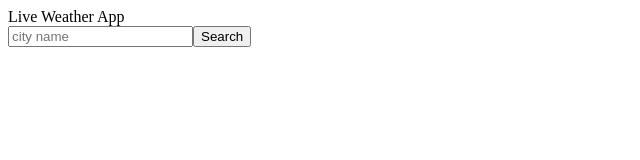
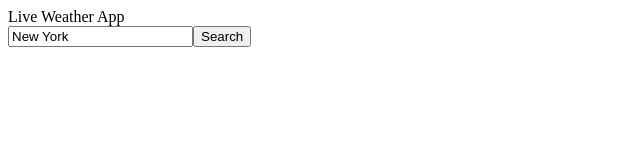
Before and after one commit to leighembee/live-weather-app, a React (Create React App) app: page / in a window 1280 px wide. Shown: the top 160 px of the page, without its empty margins (0-640 px from the left). Built offline with nearby package versions, Linux system fonts and the light colour scheme.

Commit message:
add handlers for input component

```diff
--- a/src/App.jsx
+++ b/src/App.jsx
@@ -1,12 +1,30 @@
+import { useState } from 'react';
 import './styles.css';
 import Header from './Components/Header';
 import InputCity from './Components/InputCity';
 
-const App = () => (
-  <div>
-    <Header />
-    <InputCity />
-  </div>
-);
+// add state for city name
+// handle input and handle submit
+
+const App = () => {
+  const [inputCity, setInputCity] = useState('New York');
+  const [cityName, setCityName] = useState('New York');
+  const inputHandler = (e) => setInputCity(e.target.value);
+  const submitHandler = (e) => {
+    e.preventDefault();
+    setCityName(inputCity);
+  };
+
+  return (
+    <div>
+      <Header />
+      <InputCity
+        city={inputCity}
+        onInputHandler={inputHandler}
+        onSubmitHandler={submitHandler}
+      />
+    </div>
+  );
+};
 
 export default App;
```
Also changed, not shown: 1 other file (tests, documents, lock files or other folders).
